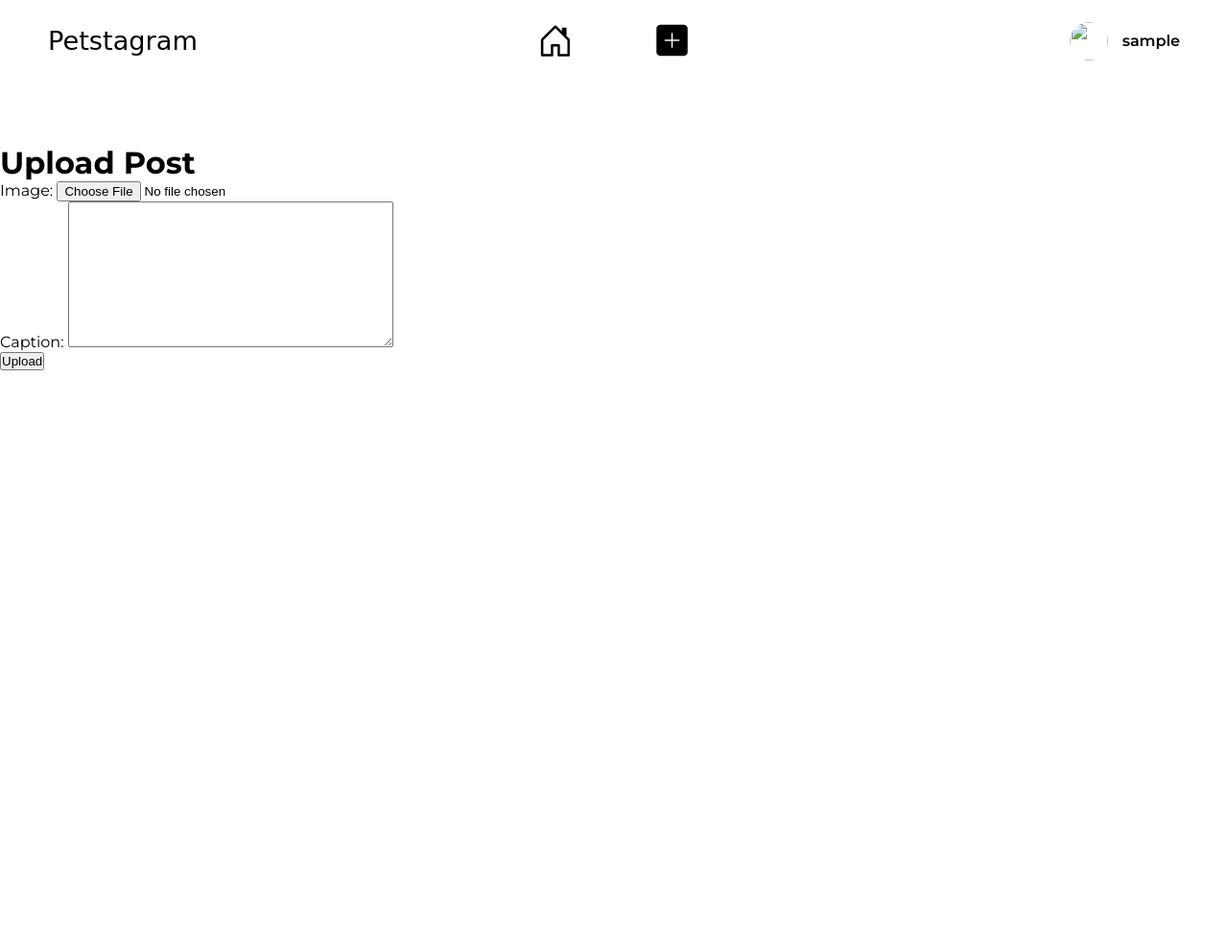
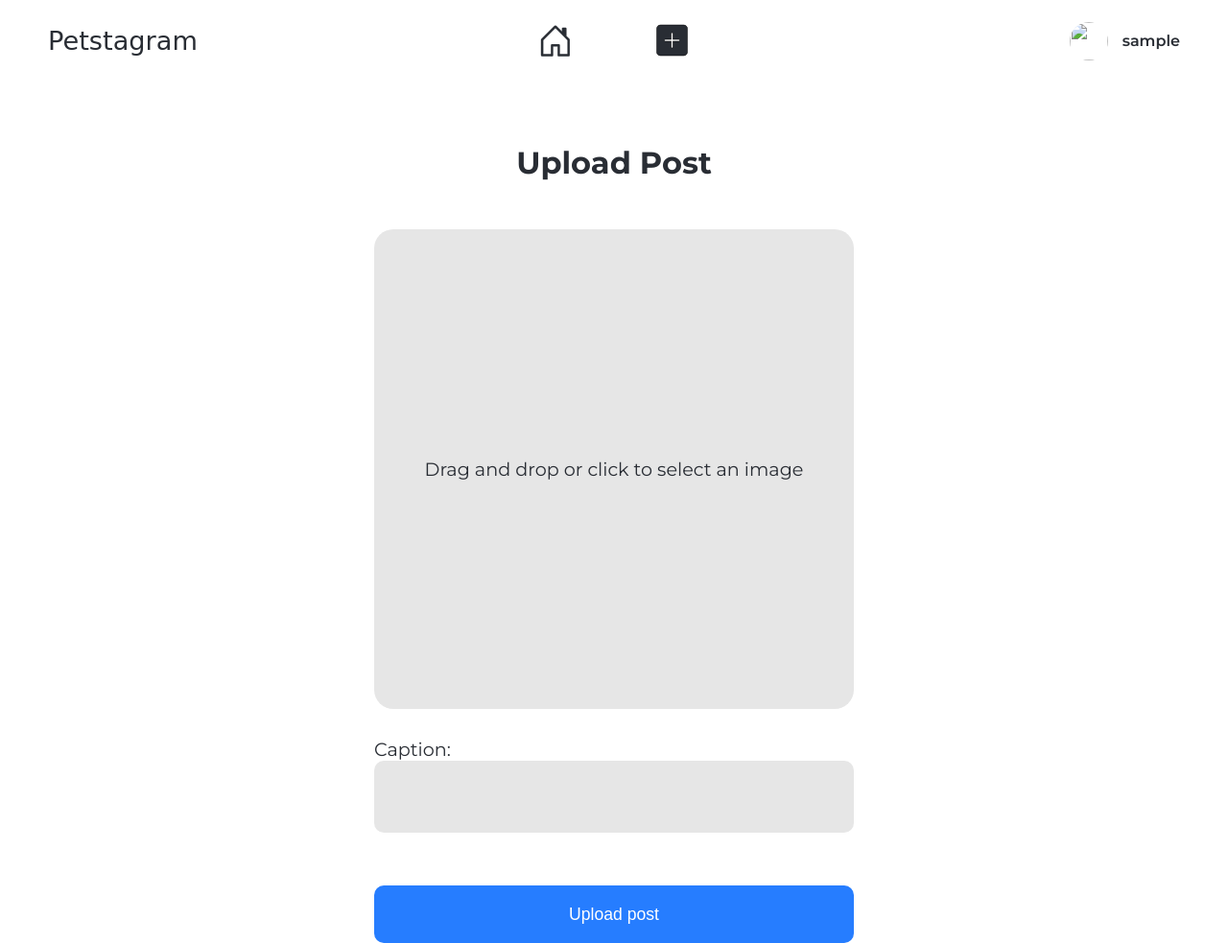
Before and after one commit to juangilfons/petstagram, a Django app: page /upload/ in a window 1280 px wide. Shown: the whole page at 96% size. Before the commit the page ends 386 px from the top, so only its background shows below. Run offline with Django 5.2, Linux system fonts and the light colour scheme; the visitor is signed in with stand-in values (Sample User, id 1); some web fonts are replaced.

Commit message:
Added style to the upload_post page

```diff
--- a/posts/forms.py
+++ b/posts/forms.py
@@ -7,3 +7,10 @@ class PostForm(forms.ModelForm):
     class Meta:
         model = Post
         fields = ['image', 'caption']
+        labels = {
+            'image': 'Drag and drop or click to select an image',
+            'caption': 'Caption',
+        }
+        widgets = {
+            ''
+        }
--- /dev/null
+++ b/posts/static/posts/script.js
@@ -0,0 +1,20 @@
+const dropArea = document.getElementById('drop-area');
+const inputFile = document.getElementById('id_image');
+
+inputFile.addEventListener('change', uploadImage);
+
+function uploadImage() {
+    let imgLink = URL.createObjectURL(inputFile.files[0]);
+    dropArea.style.backgroundImage = `url(${imgLink})`;
+    dropArea.textContent = ""
+}
+
+dropArea.addEventListener('dragover', function(e){
+    e.preventDefault();
+});
+
+dropArea.addEventListener('drop', function(e){
+    e.preventDefault();
+    inputFile.files = e.dataTransfer.files;
+    uploadImage();
+})
--- /dev/null
+++ b/posts/static/posts/upload_post.css
@@ -0,0 +1,90 @@
+main {
+    display: flex;
+    justify-content: center;
+    align-items: center;
+}
+
+.container {
+    display: flex;
+    max-width: 800px;
+    width: 90%;
+    flex-direction: column;
+    justify-content: center;
+    align-items: center;
+}
+
+.container h1 {
+    margin-bottom: 50px;
+}
+
+.container form {
+    width: 75%;
+    display: flex;
+    flex-direction: column;
+    justify-content: center;
+    align-items: center;
+}
+
+.container label {
+    font-size: 1.2rem;
+    font-weight: 400;
+}
+
+
+.container input[type="file"] {
+    display: none;
+}
+
+.container .image #drop-area {
+    display: flex;
+    align-items: center;
+    justify-content: center;
+    height: 500px;
+    width: 500px;
+    border-radius: 20px;
+    background: rgb(230, 230, 230);
+    background-size: cover;
+    background-position: center;
+    cursor: pointer;
+    font-size: 1.2rem;
+    font-weight: 500;
+}
+
+.container .image {
+    display: flex;
+    justify-content: center;
+    align-items: center;
+    margin-bottom: 30px;
+}
+
+.container textarea {
+    margin-bottom: 55px;
+    display: block;
+    width: 500px;
+    resize: none;
+    border: none;
+    border-radius: 10px;
+    height: 75px;
+    background-color: rgb(230, 230, 230);
+    font-size: 1rem;
+    padding: 10px;
+}
+
+.container button {
+    width: 500px;
+    height: 60px;
+    border-style: none;
+    border-radius: 10px;
+    background-color: #267DFF;
+    font-size: 1.1rem;
+    color: white;
+    transition: all 0.1s;
+}
+
+.container button:hover {
+    background-color: #458dff;
+}
+
+.container button:active {
+    transform: scale(0.98);
+}
--- a/posts/templates/posts/posts.html
+++ b/posts/templates/posts/posts.html
@@ -13,7 +13,7 @@
     <ul id="posts">
         {% for post in posts %}
             <li class="post">
-                <a href="{% url 'post_detail' post.id %}"><img src="{{ post.image.url }}" alt="post image" style="height: 500px; width: 500px;"></a>
+                <img class="post-image" src="{{ post.image.url }}" alt="post image">
                 <div class="post-footer">
                     <div class="user">
                         <img class="user-pic" src="{{ post.user.userprofile.profile_picture.url }}" alt="">
@@ -23,9 +23,11 @@
                         </div>
                     </div>
                     <div class="actions">
+                        <a href="{% url 'post_detail' post.id %}">
                         <svg xmlns="http://www.w3.org/2000/svg" width="30" height="30" fill="currentColor" class="bi bi-three-dots" viewBox="0 0 16 16">
                             <path d="M3 9.5a1.5 1.5 0 1 1 0-3 1.5 1.5 0 0 1 0 3m5 0a1.5 1.5 0 1 1 0-3 1.5 1.5 0 0 1 0 3m5 0a1.5 1.5 0 1 1 0-3 1.5 1.5 0 0 1 0 3"/>
                         </svg>
+                        </a>
                     </div>
                 </div>
             </li>
--- a/posts/templates/posts/upload_post.html
+++ b/posts/templates/posts/upload_post.html
@@ -1,18 +1,29 @@
 {% extends 'base.html' %}
+{% load static %}
 
 {% block title %}
     Upload post
 {% endblock %}
 
 {% block css_files %}
-
+    <link rel="stylesheet" href="{% static 'posts/upload_post.css' %}">
 {% endblock %}
 
 {% block content %}
-    <h1>Upload Post</h1>
-    <form method="post" enctype="multipart/form-data">
-        {% csrf_token %}
-        {{ form.as_p }}
-        <button type="submit">Upload</button>
-    </form>
+    <div class="container">
+        <h1>Upload Post</h1>
+        <form method="post" enctype="multipart/form-data">
+            {% csrf_token %}
+            <div class="image">
+                <label id="drop-area" for="{{ form.image.id_for_label }}">{{ form.image.label_tag|cut:":" }}</label>
+                {{ form.image }}
+            </div>
+            <div class="caption">
+                {{ form.caption.label_tag }}
+                {{ form.caption }}
+            </div>
+            <button type="submit">Upload post</button>
+        </form>
+    </div>
+    <script src="{% static 'posts/script.js' %}"></script>
 {% endblock %}
--- a/static/styles.css
+++ b/static/styles.css
@@ -4,10 +4,16 @@
 * {
     margin: 0;
     padding: 0;
+    box-sizing: border-box;
+    color: #292d34;
 }
 
 html {
     font-family: 'Montserrat', sans-serif;
+}
+
+body {
+    min-height: 100vh;
 }
 
 p {
@@ -26,6 +32,7 @@ p {
     backdrop-filter: blur(20px);
     -webkit-backdrop-filter: blur(30px)
 }
+
 #navbar div {
     display: flex;
     width: 30%;
@@ -36,7 +43,7 @@ p {
     font-family: "Playwrite CU", cursive;
     font-size: 1.7rem;
     font-weight: 400;
-    color: black;
+    color: #292d34;
 }
 
 #navbar .logo {
@@ -66,13 +73,13 @@ p {
     padding: 7px 12px;
     border-radius: 15px;
     font-size: 2.3rem;
-    -webkit-text-stroke: 0.01rem black;
+    -webkit-text-stroke: 0.01rem #292d34;
     transition: background-color 0.3s ease;
 
 }
 
 #navbar .bi-plus-square:hover, .bi-plus-square-fill:hover, .bi-house-door:hover, .bi-house-door-fill:hover {
-    background-color: rgba(230, 230, 230, 0.7);
+    background-color: rgba(235, 235, 235, 0.7);
 }
 
 #navbar .user {
```
Also changed, not shown: posts/static/posts/style.css (+7 -0 lines).
